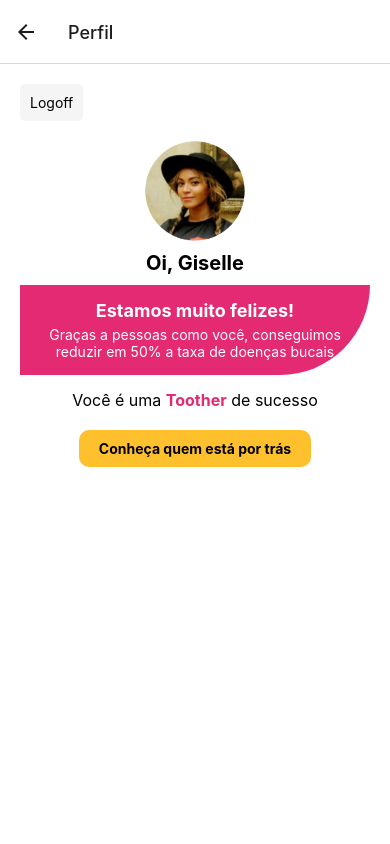
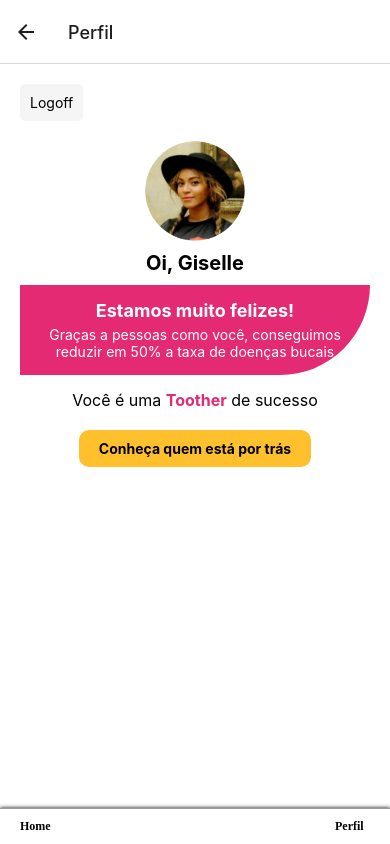
Before and after one commit to KevinNobre/SmartoothAI---App, a React Native app: screen /Perfil in a window 390 px wide. Built offline with nearby package versions, Linux system fonts and the light colour scheme.

Commit message:
✨ feat: add NavigationBar component

```diff
--- a/src/components/NavigationBar.tsx
+++ b/src/components/NavigationBar.tsx
@@ -1,75 +1,58 @@
-// src/components/BottomNavigationBar.tsx
 import React from 'react';
-import { createBottomTabNavigator } from '@react-navigation/bottom-tabs';
 import { View, Text, StyleSheet } from 'react-native';
+import { TouchableOpacity } from 'react-native-gesture-handler';
+import { NavigationProp, useNavigation } from '@react-navigation/native';
+import { RootStackParamList } from '../navigation/type';
 
-const HomeScreen = () => (
-  <View style={styles.screen}>
-    <Text>Home Screen</Text>
-  </View>
-);
+const NavigationBar: React.FC = () => {
+  const navigation = useNavigation<NavigationProp<RootStackParamList>>();
 
-const SearchScreen = () => (
-  <View style={styles.screen}>
-    <Text>Search Screen</Text>
-  </View>
-);
-
-const NotificationsScreen = () => (
-  <View style={styles.screen}>
-    <Text>Notifications Screen</Text>
-  </View>
-);
-
-const ProfileScreen = () => (
-  <View style={styles.screen}>
-    <Text>Profile Screen</Text>
-  </View>
-);
-
-const Tab = createBottomTabNavigator();
-
-const BottomNavigationBar = () => {
   return (
-    <Tab.Navigator
-      initialRouteName="Home"
-      screenOptions={({ route }) => ({
-        tabBarIcon: ({ color, size }) => {
-          // Initialize iconName with a default value
-          let iconName: string = '';
-
-          // Set the iconName based on the route
-          if (route.name === 'Home') {
-            iconName = '🏠'; // Home icon
-          } else if (route.name === 'Search') {
-            iconName = '🔍'; // Search icon
-          } else if (route.name === 'Notifications') {
-            iconName = '🔔'; // Notifications icon
-          } else if (route.name === 'Profile') {
-            iconName = '👤'; // Profile icon
-          }
-
-          return <Text style={{ fontSize: size, color: color }}>{iconName}</Text>;
-        },
-        tabBarActiveTintColor: '#6200ea',
-        tabBarInactiveTintColor: 'gray', // Cor do ícone inativo
-        tabBarStyle: { backgroundColor: '#fff', borderTopWidth: 0 }, // Estilo da barra de navegação
-      })}
-    >
-      <Tab.Screen name="Home" component={HomeScreen} />
-      <Tab.Screen name="Search" component={SearchScreen} />
-      <Tab.Screen name="Notifications" component={NotificationsScreen} />
-      <Tab.Screen name="Profile" component={ProfileScreen} />
-    </Tab.Navigator>
+    <View style={styles.navBar}>
+      <TouchableOpacity onPress={() => navigation.navigate('Home')}>
+        <Text style={styles.navText}>Home</Text>
+      </TouchableOpacity>
+      {/* <TouchableOpacity onPress={() => navigation.navigate('Atendimento')}>
+        <Text style={styles.navText}>Atendimento</Text>
+      </TouchableOpacity> */}
+      {/* <TouchableOpacity onPress={() => navigation.navigate('Prontuario')}>
+        <Text style={styles.navText}>Prontuário</Text>
+      </TouchableOpacity> */}
+      {/* <TouchableOpacity onPress={() => navigation.navigate('Dicas')}>
+        <Text style={styles.navText}>Dicas</Text>
+      </TouchableOpacity> */}
+      <TouchableOpacity onPress={() => navigation.navigate('Perfil')}>
+        <Text style={styles.navText}>Perfil</Text>
+      </TouchableOpacity>
+    </View>
   );
 };
 
 const styles = StyleSheet.create({
-  screen: {
-    flex: 1,
-    justifyContent: 'center',
-    alignItems: 'center',
+  navBar: {
+    flexDirection: 'row',
+    justifyContent: 'space-between',
+    width: '100%',
+    paddingHorizontal: 20,
+    paddingVertical: 10,
+    backgroundColor: '#fff',
+    position: 'absolute',
+    bottom: 0,
+    shadowRadius: 4,
+    elevation: 4,
+    shadowOpacity: 1,
+    borderStyle: "solid",
+    borderTopColor: "rgba(0, 0, 0, 0.4)",
+    borderTopWidth: 1,
+  },
+  navText: {
+    fontSize: 12,
+    fontWeight: "600",
+    fontFamily: "Inter-SemiBold",
+    color: "#000",
+    textAlign: "left",
+    width: 35
   },
 });
 
-export default BottomNavigationBar;
+export default NavigationBar;
--- a/src/screens/HomeScreen/HomeScreen.tsx
+++ b/src/screens/HomeScreen/HomeScreen.tsx
@@ -2,6 +2,7 @@ import React, { useState } from 'react';
 import { Box, Text } from 'native-base';
 import { NavigationProp, useNavigation } from '@react-navigation/native';
 import { RootStackParamList } from '../../navigation/type';
+import NavigationBar from '../../components/NavigationBar';
 
 const HomeScreen: React.FC = () => {
   const navigation = useNavigation<NavigationProp<RootStackParamList>>();
@@ -15,11 +16,16 @@ const HomeScreen: React.FC = () => {
   };
 
   return (
-    <Box>
+    <Box minHeight={'90vh'}>
       <Text color="black" onPress={handleProfile}>
         Clique aqui
       </Text>
+      <NavigationBar></NavigationBar>
     </Box>
+
+
+
+
   );
 };
 
--- a/src/screens/ProfileScreen/ProfileScreen.tsx
+++ b/src/screens/ProfileScreen/ProfileScreen.tsx
@@ -2,6 +2,7 @@ import React from 'react';
 import { View, Text, Image, StyleSheet, TouchableOpacity } from 'react-native';
 import { NavigationProp, useNavigation } from '@react-navigation/native';
 import { RootStackParamList } from '../../navigation/type';
+import NavigationBar from '../../components/NavigationBar';
 
 const ProfileScreen: React.FC = () => {
   const navigation = useNavigation<NavigationProp<RootStackParamList>>();
@@ -34,6 +35,7 @@ const ProfileScreen: React.FC = () => {
         <Text style={styles.buttonText}>Conheça quem está por trás</Text>
       </TouchableOpacity>
 
+      <NavigationBar />
     </View>
   );
 };
```
